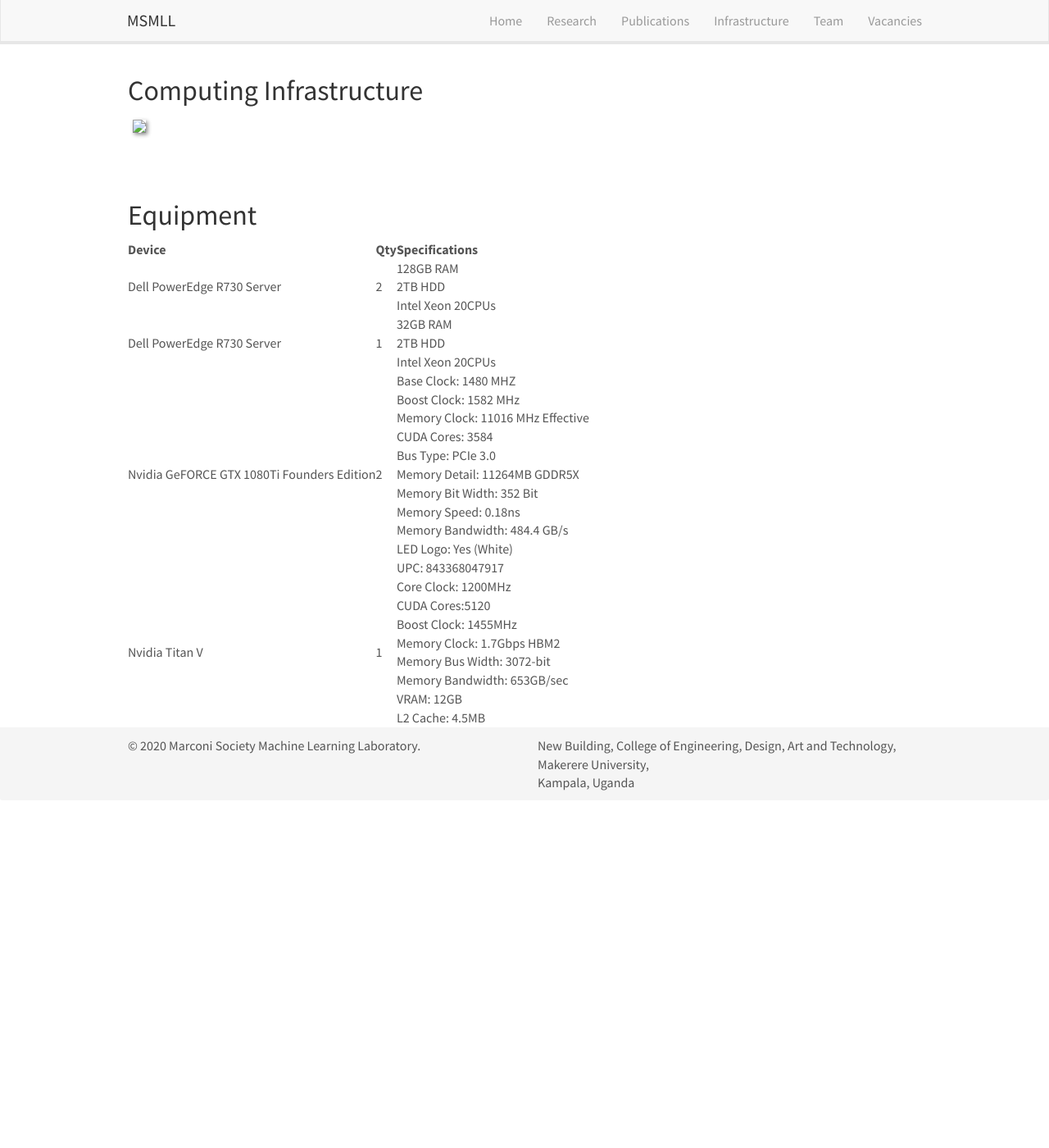
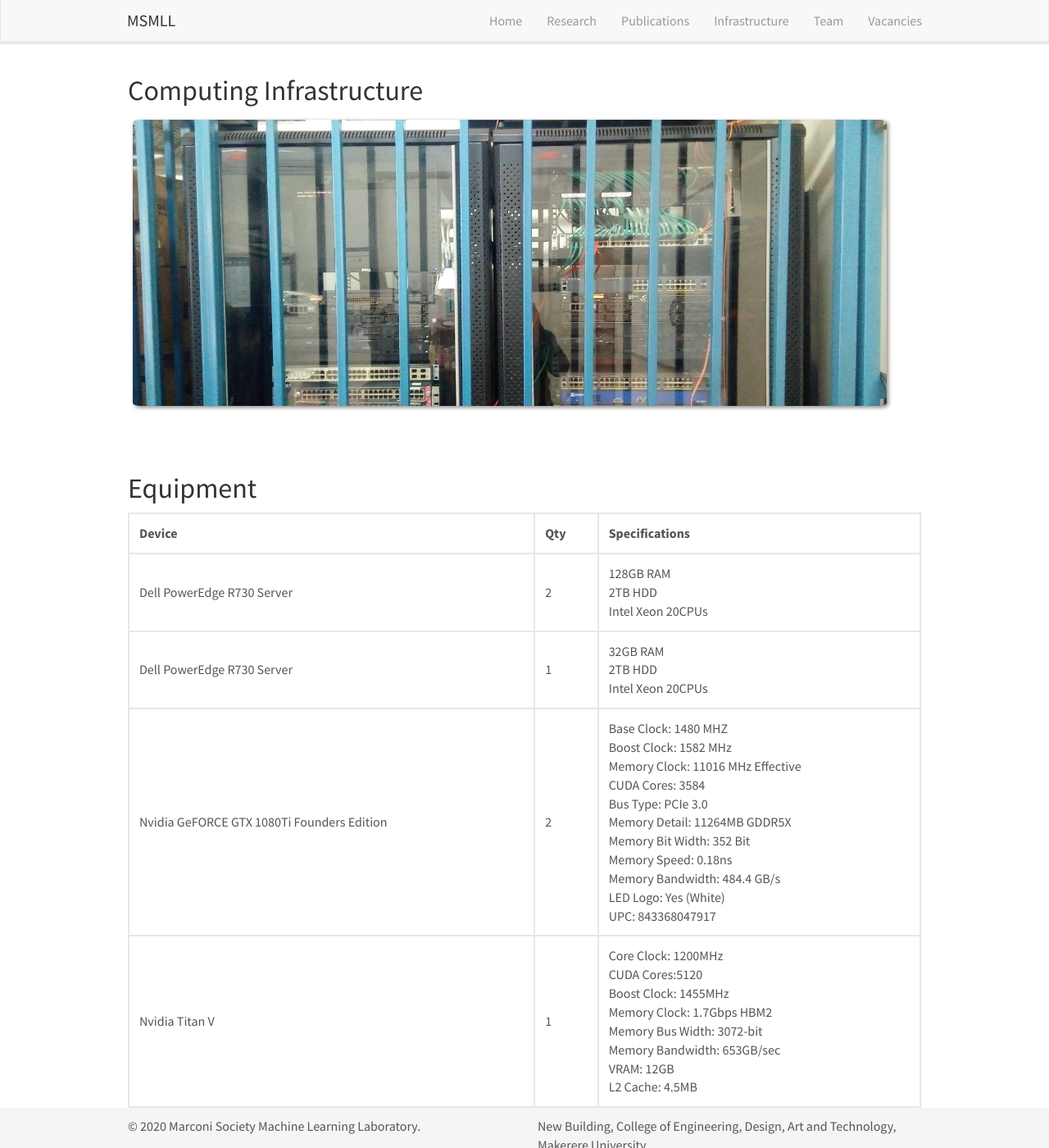
Before and after one commit to msmll/site, a Jekyll site: the page built from _pages/compute.md, in a window 1280 px wide and 1400 px high. Shown: the whole window at 82% size. Built offline with Jekyll 4.4.1, drawn with Linux system fonts in a browser that asks for light colours; nearby versions of some CDN libraries.

Commit message:
Add compute table styling

```diff
--- a/css/main.scss
+++ b/css/main.scss
@@ -79,7 +79,7 @@ firstp {
 }
 
 
-/* Carusel */
+/* Carousel */
 .carousel {
     border-radius: 3px 3px 3px 3px;
     margin-bottom: 20px;
@@ -94,3 +94,14 @@ firstp {
     left: 0px;
     top: -130px;
 }
+
+/* Infrastructure Table */
+table {
+  width: 100%;
+  border-collapse: collapse;
+}
+
+table, th, td {
+  border: 2px solid #e7e7e7 !important;
+  padding: 12px;
+}
```
Also changed, not shown: images/compute/racks.jpg (added), 1 other file.
